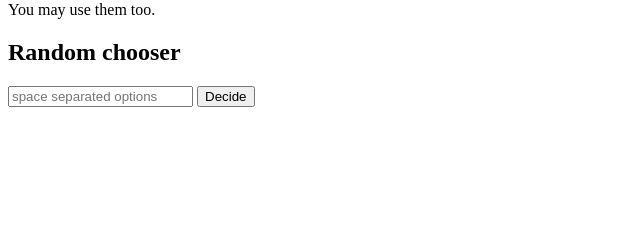
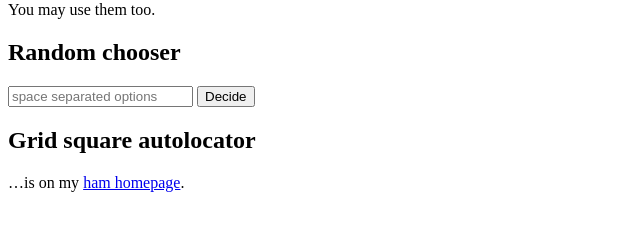
Before and after one commit to natevw/ipcalf-utils, a plain HTML site: page index.html in a window 1280 px wide. Shown: the part 79-310 px from the top of the page, without its empty margins (0-640 px from the left). Drawn offline with Linux system fonts and the light colour scheme.

Commit message:
add link to grid square tool

```diff
--- a/index.html
+++ b/index.html
@@ -23,4 +23,10 @@
       }, false);
     </script>
   </div>
+
+  <div id=grid_square>
+    <h2>Grid square autolocator</h2>
+    …is on my <a href="http://www.qsl.net/af7tb/">ham homepage</a>.
+  </div>
+
 </body></html>
```
